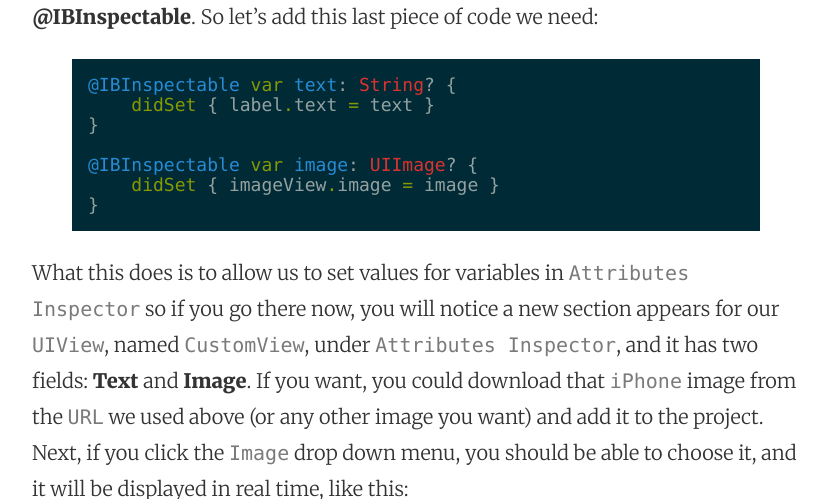
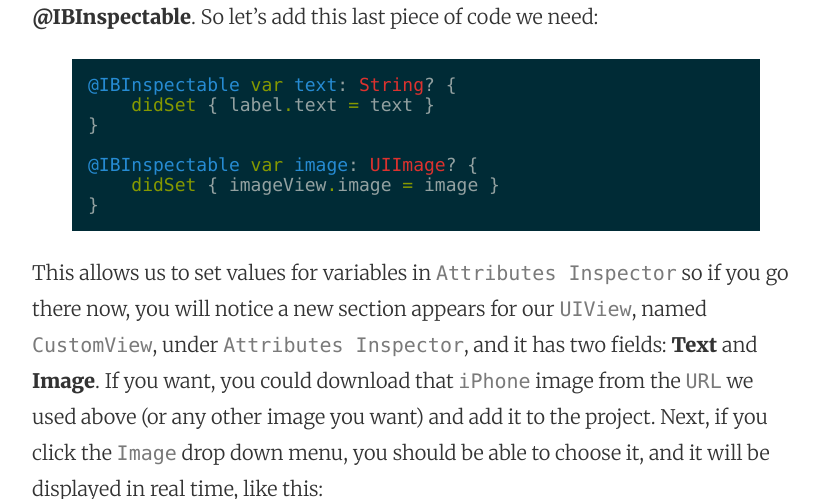
Before and after one commit to mhorga/mhorga.github.io, a Jekyll site: the page built from _posts/2015-11-23-ibdesignable-and-ibinspectable.markdown, in a window 1280 px wide and 900 px high, scrolled down 3379 px, cut to the strip 0-499 px from the top of the window. Shown: the whole strip, without its empty margins (224-1052 px from the left). Built offline with Jekyll 4.4.1, drawn with Linux system fonts in a browser that asks for light colours.

Commit message:
Post update: IBDesignable and IBInspectable

```diff
--- a/_posts/2015-11-23-ibdesignable-and-ibinspectable.markdown
+++ b/_posts/2015-11-23-ibdesignable-and-ibinspectable.markdown
@@ -89,7 +89,7 @@ Next, let's make use of the other attribute we mentioned in the beginning, __@IB
 }
 {% endhighlight %}
 
-What this does is to allow us to set values for variables in `Attributes Inspector` so if you go there now, you will notice a new section appears for our `UIView`, named `CustomView`, under `Attributes Inspector`, and it has two fields: __Text__ and __Image__. If you want, you could download that `iPhone` image from the `URL` we used above (or any other image you want) and add it to the project. Next, if you click the `Image` drop down menu, you should be able to choose it, and it will be displayed in real time, like this:
+This allows us to set values for variables in `Attributes Inspector` so if you go there now, you will notice a new section appears for our `UIView`, named `CustomView`, under `Attributes Inspector`, and it has two fields: __Text__ and __Image__. If you want, you could download that `iPhone` image from the `URL` we used above (or any other image you want) and add it to the project. Next, if you click the `Image` drop down menu, you should be able to choose it, and it will be displayed in real time, like this:
 
 ![alt text](https://github.com/Swiftor/IBDesignable-and-IBInspectable/raw/master/images/ib2.png "IB2")
 
```
